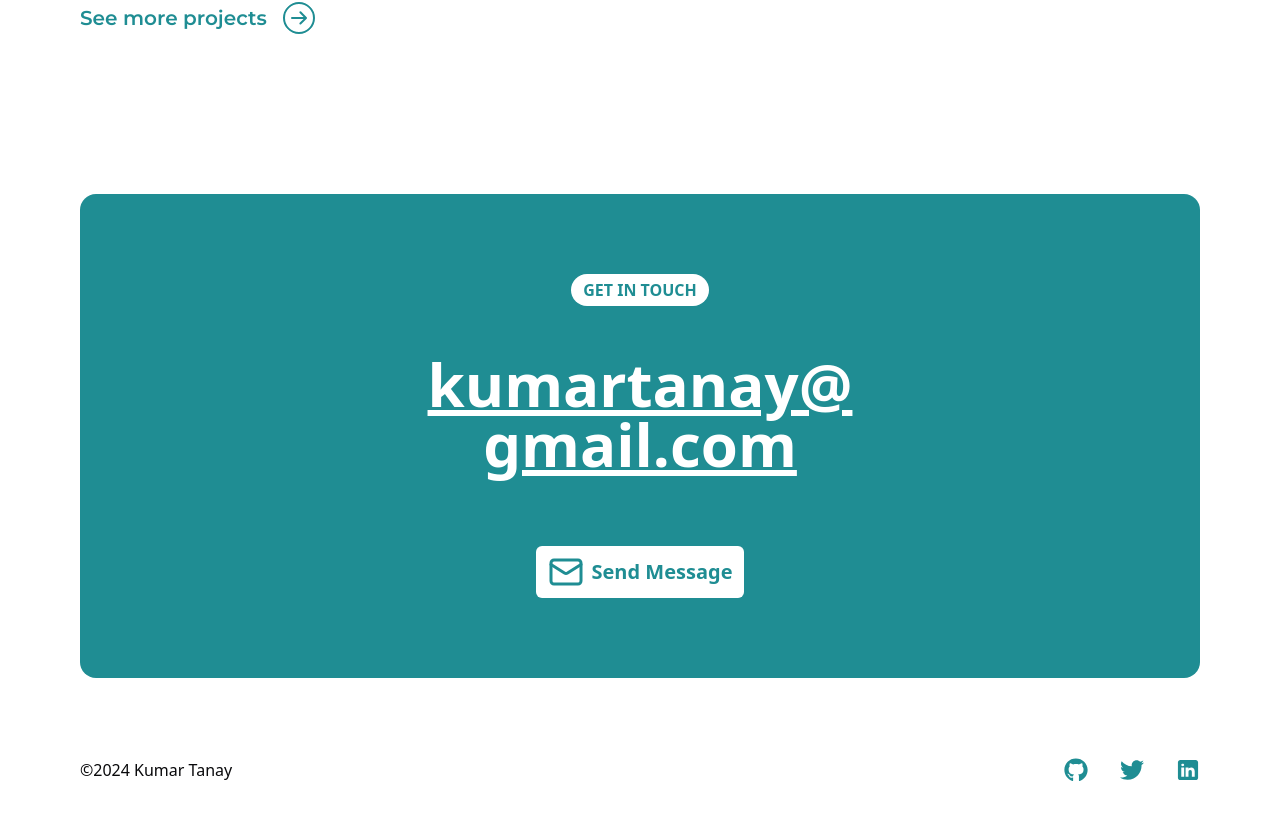
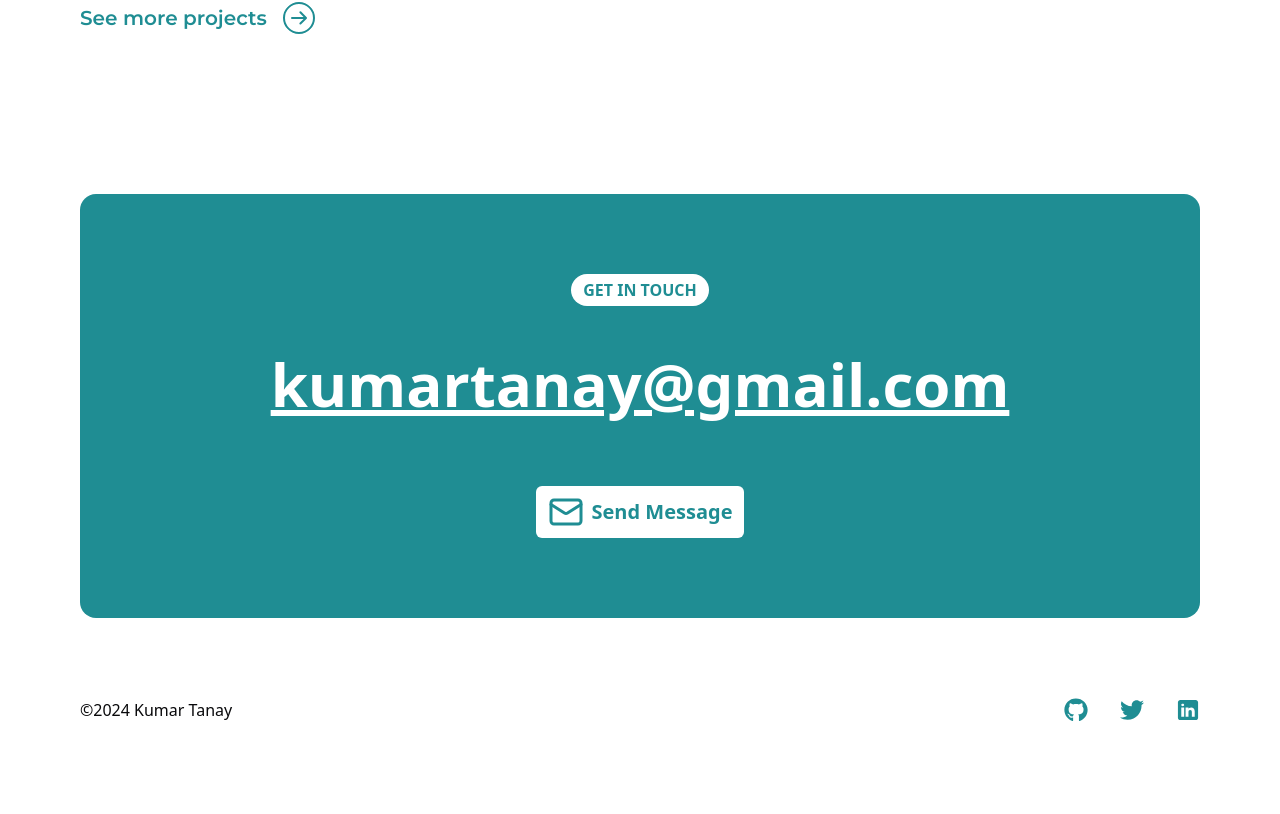
Before and after one commit to krtanay7/tanay-portfolio, a Next.js app: page / in a window 1280 px wide. Shown: the part 2776-3590 px from the top of the page. After the commit the page ends 3530 px from the top, so only its background shows below. Built offline with nearby package versions, Linux system fonts and the light colour scheme.

Commit message:
Update footer.tsx

```diff
--- a/src/layout/footer.tsx
+++ b/src/layout/footer.tsx
@@ -16,9 +16,7 @@ export default function Footer() {
           target="_blank"
           className="mb-6 cursor-pointer text-center text-2xl font-bold underline sm:text-4xl lg:text-6xl"
         >
-          <span>kumartanay@</span>
-          <br />
-          <span>gmail.com</span>
+          <span>kumartanay@gmail.com</span>
         </a>
         <div className="flex justify-center">
           <ContactButton />
```
